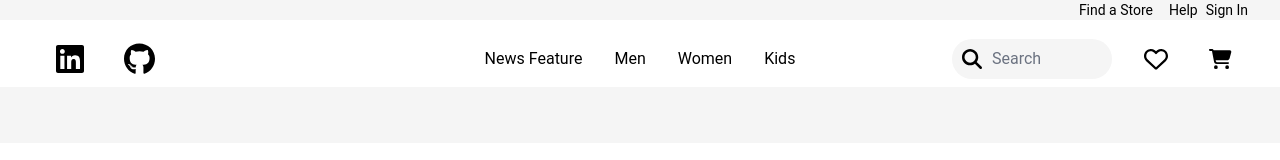
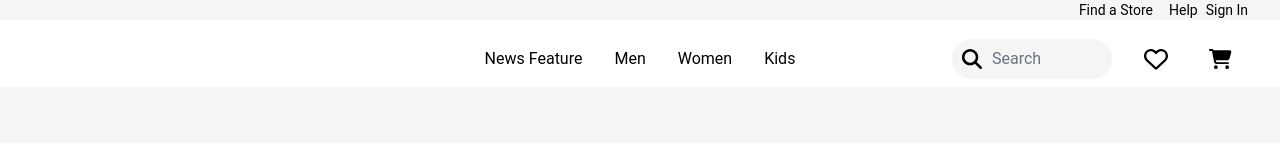
Before and after one commit to mSharifHub/e-commerce, a React (Create React App) app: page / in a window 1280 px wide. Shown: the top 160 px of the page. Built offline with nearby package versions, Linux system fonts and the light colour scheme.

Commit message:
refractored navigation helpers

```diff
--- a/src/components/header/components/ModalMenu.jsx
+++ b/src/components/header/components/ModalMenu.jsx
@@ -2,7 +2,7 @@ import { Link } from "react-router-dom";
 
 export default function ModalMenu({ title, links }) {
   return (
-    <div className="bg-white w-[14rem] h-[17rem] flex flex-col  rounded-sm cursor-pointer animate-slide-down">
+    <div className="bg-white w-[14rem] h-[17rem] flex flex-col  rounded-sm  cursor-pointer animate-slide-down">
       <h1 className="flex justify-start items-center  mt-4 ml-4 text-lg font-semibold  text-slate-600">
         {title}
       </h1>
--- a/src/components/navigation/navigation_helpers/NavHelper.jsx
+++ b/src/components/navigation/navigation_helpers/NavHelper.jsx
@@ -2,24 +2,13 @@
 /* eslint-disable jsx-a11y/control-has-associated-label */
 import CartIcon from "../icons/CartIcon";
 import HeartIcon from "../icons/HeartIcon";
-
 import NavigationHelperLinks from "./navigation_helper_links/NavigationHelperLinks";
-import Linkedin from "./navigation_helpers_icons/Linkedin";
-import Github from "./navigation_helpers_icons/Github";
 import { SearchBar } from "../search/SearchBar";
 import MenuBars from "../icons/MenuBars";
 
 export default function NavHelper() {
   return (
     <div className=" grid grid-cols-1 lg:grid-cols-[0.2fr_2fr] xl:grid-cols-[0.5fr_1fr_0.5fr]">
-      <div className="hidden md:flex justify-start items-center space-x-10 mx-4 col-span-1 ">
-        <a href="https://www.linkedin.com/in/mohamed-sharif-47301520b/">
-          <Linkedin />
-        </a>
-        <a href="https://github.com/mSharifHub/e-commerce">
-          <Github />
-        </a>
-      </div>
       <div className=" hidden lg:flex  justify-center items-center col-span-1 col-start-2  ">
         <NavigationHelperLinks />
       </div>
--- a/src/components/navigation/navigation_helpers/NavigationHelperModal.jsx
+++ b/src/components/navigation/navigation_helpers/NavigationHelperModal.jsx
@@ -2,14 +2,14 @@ import { Link } from "react-router-dom";
 
 export default function NavigationHelperModal({ title, links }) {
   return (
-    <div className="bg-white w-[14rem] h-[17rem] flex flex-col  rounded-sm cursor-pointer animate-slide-down">
-      <h1 className="flex justify-start items-center  mt-4 ml-4 text-lg font-semibold  text-slate-600">
+    <div className="bg-white w-full h-[17rem] flex flex-col  cursor-pointer animate-slide-down ">
+      <h1 className="flex justify-center items-center  mt-4 ml-4 text-lg font-semibold  text-slate-600">
         {title}
       </h1>
       <ul className="flex flex-col space-y-3 mt-8 mx-2 ">
         {links.map((link) => (
           <li
-            className="text-slate-600 hover:text-slate-900  hover:font-semibold"
+            className=" mx-10 text-slate-600 transisition duration-75 ease-out hover:text-slate-900  hover:font-semibold cursor-pointer"
             key={link.name}
           >
             <Link to={link.path}>{link.name}</Link>
--- a/src/components/navigation/navigation_helpers/navigation_helper_links/NavigationHelperLinks.jsx
+++ b/src/components/navigation/navigation_helpers/navigation_helper_links/NavigationHelperLinks.jsx
@@ -1,3 +1,4 @@
+/* eslint-disable react/self-closing-comp */
 /* eslint-disable react-hooks/exhaustive-deps */
 import { useState, useEffect } from "react";
 import NavigationHelperModal from "../NavigationHelperModal";
@@ -39,9 +40,9 @@ export default function NavigationHelperLinks() {
           }}
           className="relative"
         >
-          <span className="cursor-pointer capitalize">
+          <div className=" relative cursor-pointer capitalize flex flex-col">
             {section.replace("_", " ")}
-          </span>
+          </div>
         </div>
       ))}
       {showModal &&
```
